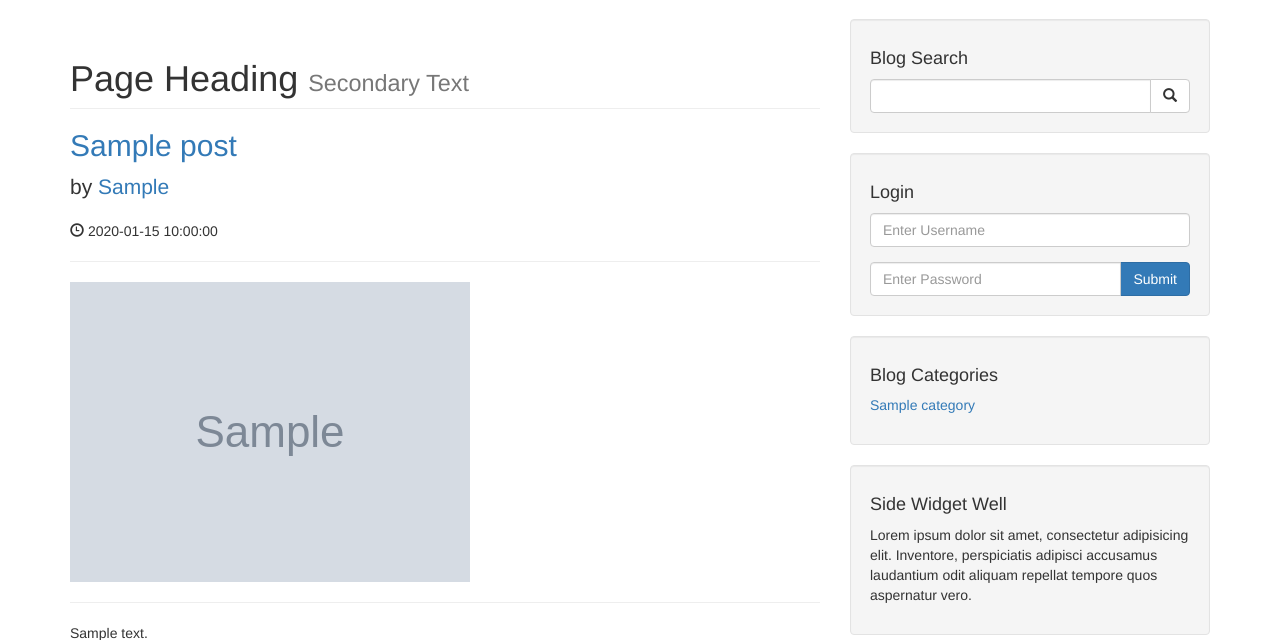
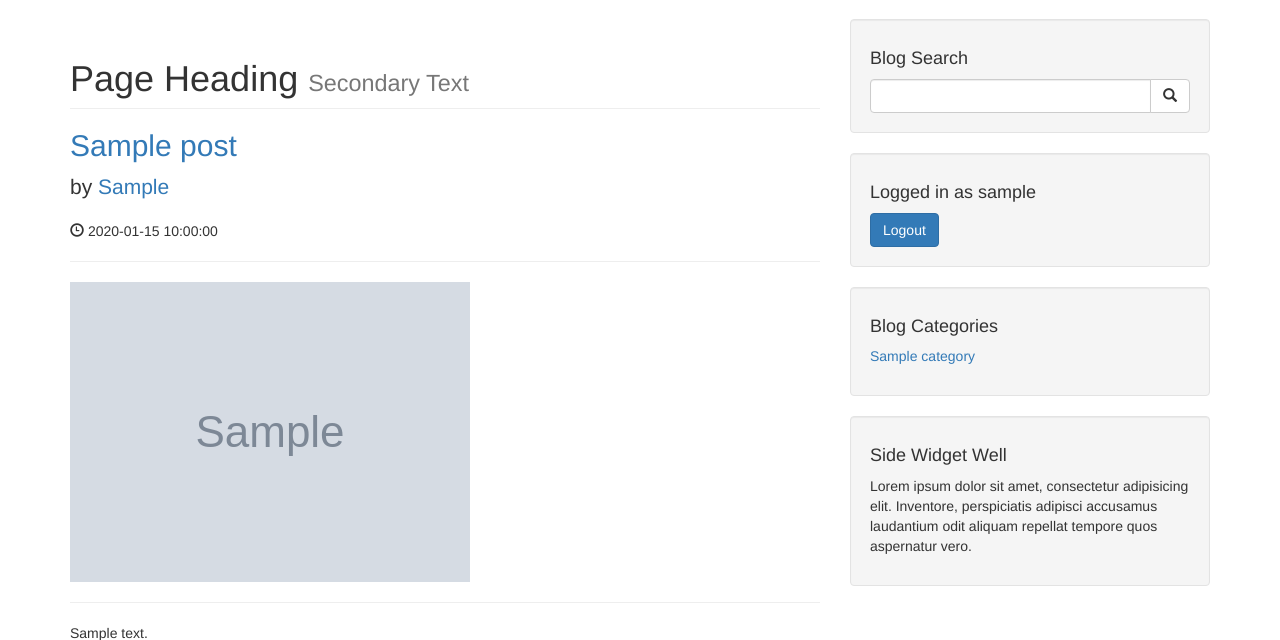
Before and after one commit to petrepyterro/CMS-built-with-PHP, a PHP site: page /images/index.php in a window 1280 px wide. Shown: the part 51-691 px from the top of the page. Run offline with PHP 8.4, Linux system fonts and the light colour scheme; the visitor is signed in with stand-in values (Sample User, id 1); tables that the repository leaves empty or names only in its code hold one stand-in row (values such as "Sample post"); grey boxes marked "Sample" are stand-in pictures.

Commit message:
Display login form on our home page when no user is logged in and a link to logout when we have some user logged in.

```diff
--- a/cms/includes/sidebar.php
+++ b/cms/includes/sidebar.php
@@ -16,6 +16,10 @@
 
   <!-- Login -->
   <div class="well">
+    <?php if(isset($_SESSION['role'])): ?>
+      <h4>Logged in as <?php echo $_SESSION['username'] ?></h4>
+      <a href="includes/logout.php" class="btn btn-primary">Logout</a>
+    <?php else: ?>
       <h4>Login</h4>
       <form action="includes/login.php" method="POST">
         <div class="form-group">
@@ -28,6 +32,7 @@
           </span>
         </div><!-- /.input-group -->
       </form>
+    <?php endif; ?>
   </div>
   <!-- Blog Categories Well -->
   <div class="well">
```
Lines whose indentation alone changed are shown as unchanged.
